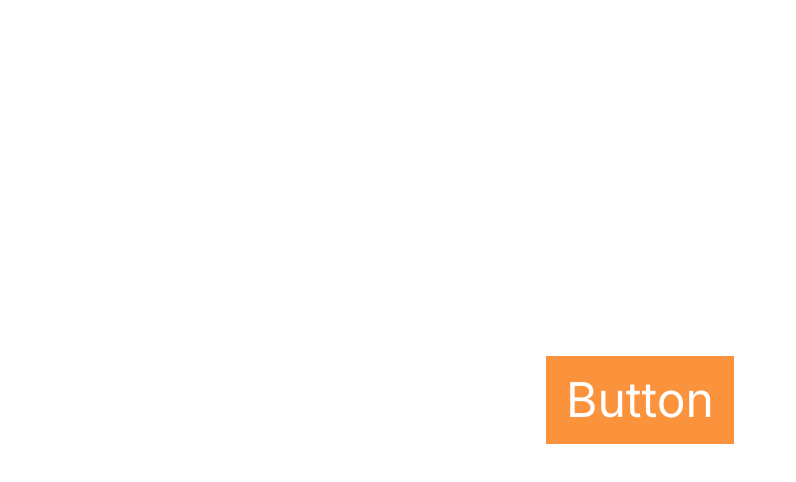
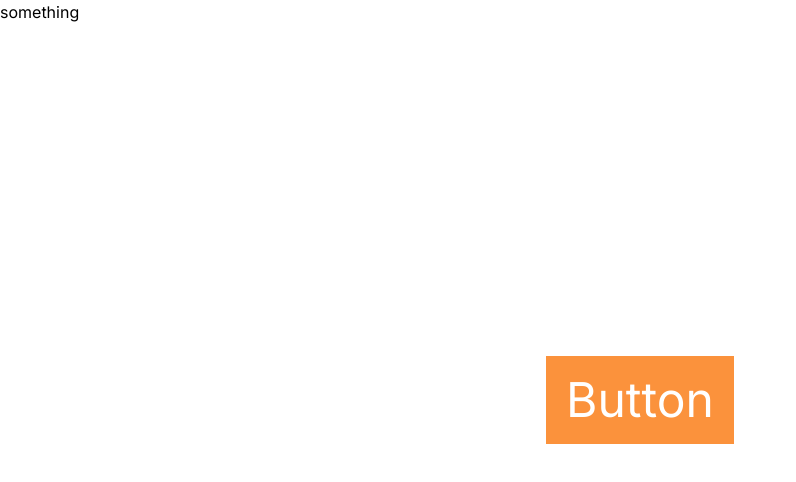
Before and after one commit to stevenahanson/TailwindUI, a Next.js app: page / in a window 1280 px wide. Shown: the top 482 px of the page, without its empty margins (0-796 px from the left). Built offline with nearby package versions, Linux system fonts and the light colour scheme.

Commit message:
Render new component

```diff
--- /dev/null
+++ b/src/app/components/Button/index.tsx
@@ -0,0 +1,3 @@
+export default function Button() {
+  return "something";
+}
--- a/src/app/page.tsx
+++ b/src/app/page.tsx
@@ -1,9 +1,14 @@
+import Button from "./components/Button";
+
 export default function Home() {
   return (
-    <div className="w-full h-full flex items-center justify-center absolute">
-      <a href="#" className="bg-orange-400 text-white text-5xl p-5">
-        Button
-      </a>
-    </div>
+    <>
+      <div className="w-full h-full flex items-center justify-center absolute">
+        <a href="#" className="bg-orange-400 text-white text-5xl p-5">
+          Button
+        </a>
+      </div>
+      <Button />
+    </>
   );
 }
```
